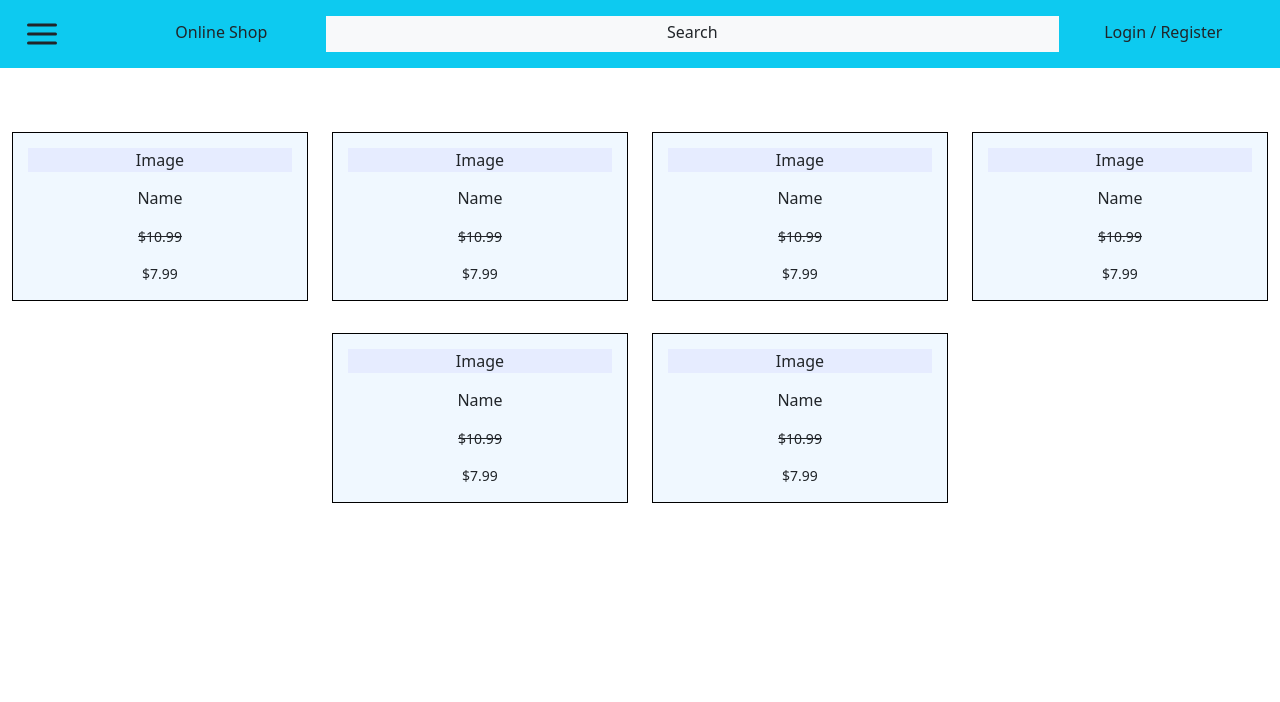
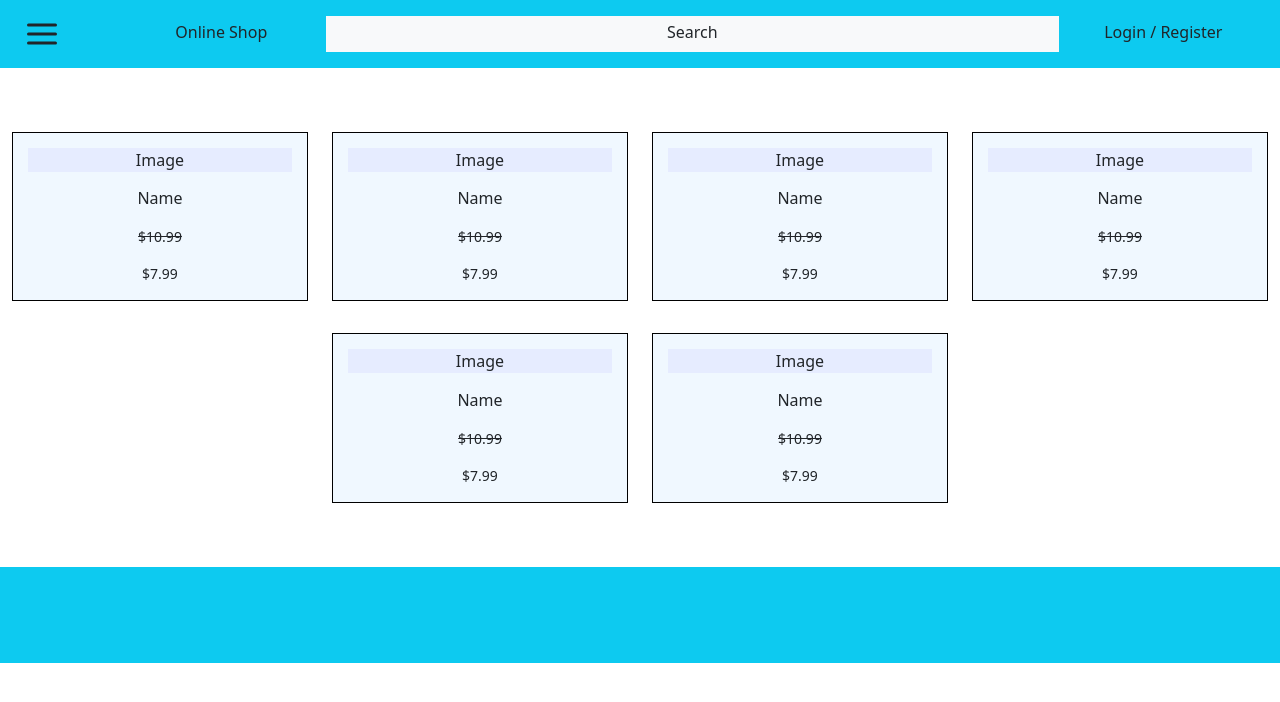
Before and after one commit to geoffhui/reactjs-online-store, a React (Create React App) app in the folder client/: page /products in a window 1280 px wide. Shown: the top 702 px of the page. Built offline with nearby package versions, Linux system fonts and the light colour scheme.

Commit message:
added footer

```diff
--- /dev/null
+++ b/client/src/components/Footer.js
@@ -0,0 +1,9 @@
+const Footer = () => {
+   return (
+      <div className="row py-5 m-0 bg-info">
+
+      </div>
+   );
+}
+
+export default Footer;
--- a/client/src/pages/Products.js
+++ b/client/src/pages/Products.js
@@ -1,4 +1,5 @@
 import React from 'react';
+import Footer from '../components/Footer';
 import Navbar from '../components/Navbar';
 import ProductDisplay from '../components/ProductDisplay';
 
@@ -8,6 +9,7 @@ const Products = () => {
          <div className='row'>
             <Navbar />
          </div>
+
          <div className='row my-5 justify-content-center'>
             <div className='col-xs-12 col-sm-6 col-md-4 col-lg-3 my-3'><ProductDisplay /></div>
             <div className='col-xs-12 col-sm-6 col-md-4 col-lg-3 my-3'><ProductDisplay /></div>
@@ -16,6 +18,10 @@ const Products = () => {
             <div className='col-xs-12 col-sm-6 col-md-4 col-lg-3 my-3'><ProductDisplay /></div>
             <div className='col-xs-12 col-sm-6 col-md-4 col-lg-3 my-3'><ProductDisplay /></div>
          </div>
+
+         <div className='row'>
+            <Footer />
+         </div>
       </div>
    );
 }
```
